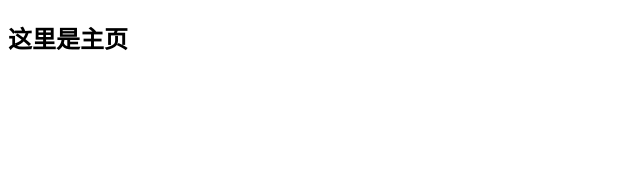
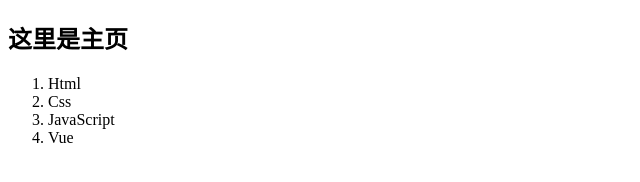
Before and after one commit to coderweifengni/git-demo, a plain HTML site: page index.html in a window 1280 px wide. Shown: the whole page, without its empty margins (0-640 px from the left). Drawn offline with Linux system fonts and the light colour scheme.

Commit message:
A程序员的第二次提交

```diff
--- a/index.html
+++ b/index.html
@@ -10,6 +10,12 @@
 
 <body>
     <h2>这里是主页</h2>
+    <ol>
+        <li>Html</li>
+        <li>Css</li>
+        <li>JavaScript</li>
+        <li>Vue</li>
+    </ol>
 </body>
 
 </html>
```
